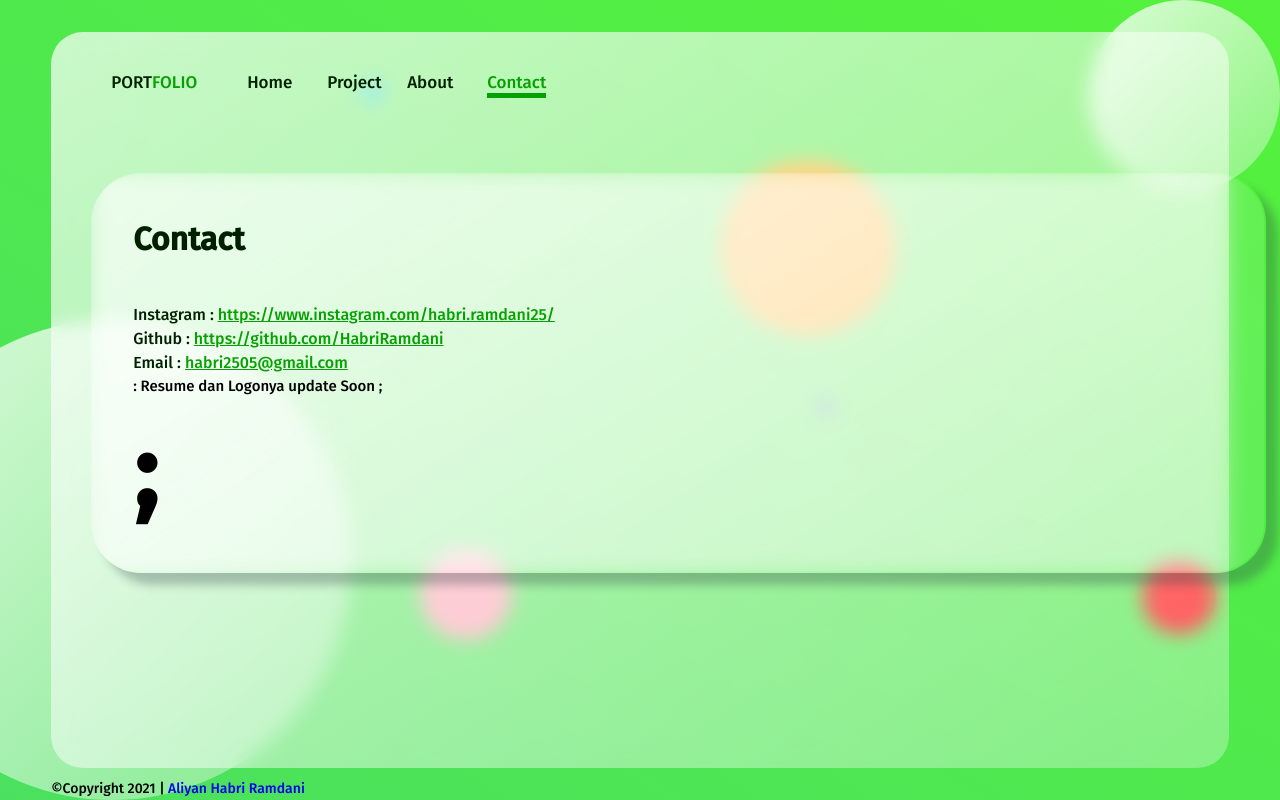
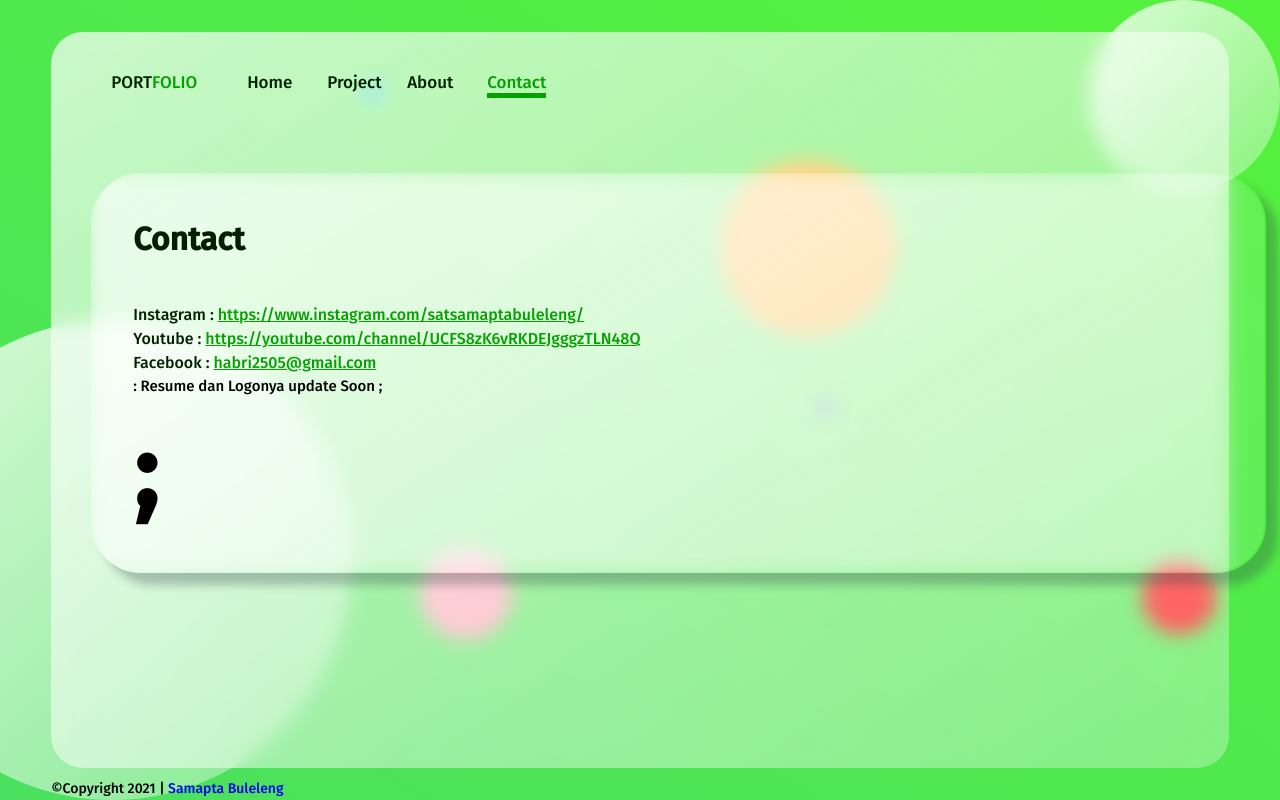
Before and after one commit to baragan77/baragan77.github.io, a plain HTML site: page ContactPage/ContactPage.html in a window 1280 px wide. Drawn offline with Linux system fonts and the light colour scheme.

Commit message:
Update ContactPage.html

```diff
--- a/ContactPage/ContactPage.html
+++ b/ContactPage/ContactPage.html
@@ -29,11 +29,11 @@
                 <div class="satu">
                     <h1>Contact</h1>
                     <ul>
-                        <li>Instagram : <a href="https://www.instagram.com/habri.ramdani25/"
-                                target="_blank">https://www.instagram.com/habri.ramdani25/</a></li>
-                        <li>Github : <a href="https://github.com/HabriRamdani" target="_blank">
-                                https://github.com/HabriRamdani</a></li>
-                        <li>Email : <a href="habri2505@gmail.com">habri2505@gmail.com</a></li>
+                        <li>Instagram : <a href="https://www.instagram.com/satsamaptabuleleng/"
+                                target="_blank">https://www.instagram.com/satsamaptabuleleng/</a></li>
+                        <li>Youtube : <a href="https://youtube.com/channel/UCFS8zK6vRKDEJgggzTLN48Q" target="_blank">
+                                https://youtube.com/channel/UCFS8zK6vRKDEJgggzTLN48Q</a></li>
+                        <li>Facebook : <a href="https://www.facebook.com/satsabhara.polresbuleleng.9">habri2505@gmail.com</a></li>
                         <P>
                             : Resume dan Logonya update Soon ;
                         </p>
@@ -43,8 +43,8 @@
             </div>
             <div class="footer">
                 <p>
-                    ©Copyright 2021 | <a href="https://www.instagram.com/habri.ramdani25/" target="_blank">Aliyan Habri
-                        Ramdani</a>
+                    ©Copyright 2021 | <a href="https://www.facebook.com/satsabhara.polresbuleleng.9" target="_blank">Samapta
+                        Buleleng</a>
                 </p>
             </div>
         </div>
```
